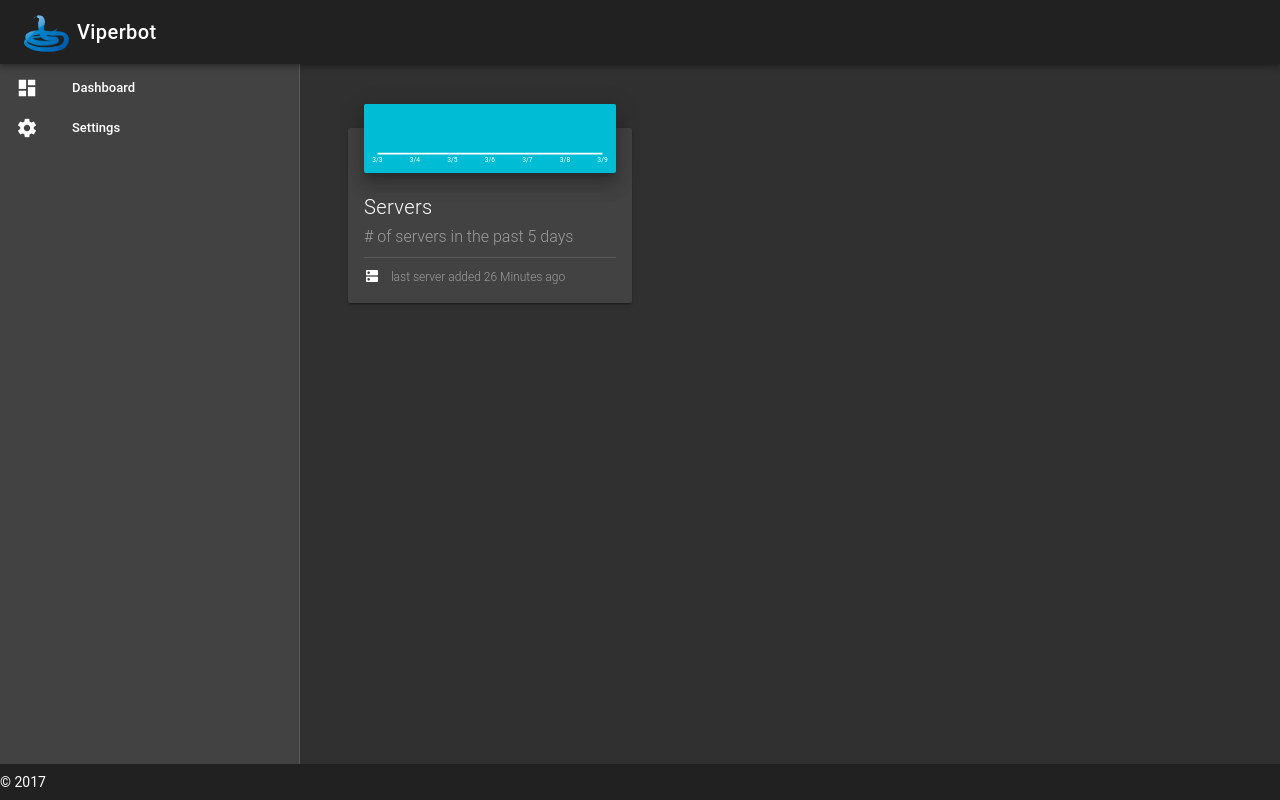
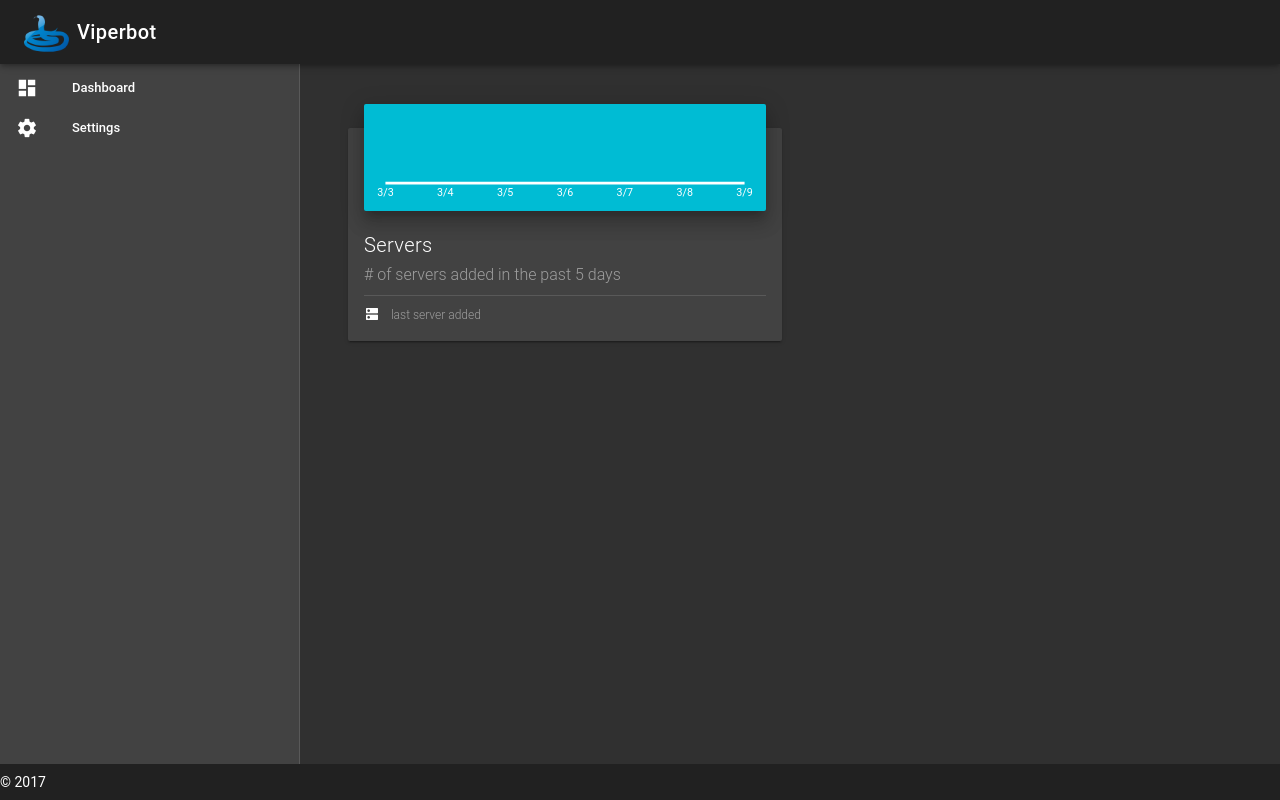
Before and after one commit to ServNX/ViperBot, a Vue app: page /dashboard in a window 1280 px wide. Built offline with nearby package versions, Linux system fonts and the light colour scheme; no server answers; sample sign-in values are in the browser's storage.

Commit message:
Add StatCard component

```diff
--- /dev/null
+++ b/src/components/StatCard.vue
@@ -0,0 +1,53 @@
+<template>
+  <v-card
+    class="mt-3 mx-auto"
+    max-width="600"
+  >
+    <v-sheet
+      class="v-sheet--offset mx-auto"
+      :color="color"
+      elevation="12"
+      max-width="calc(100% - 32px)"
+    >
+      <v-sparkline
+        :labels="labels"
+        :value="values"
+        color="white"
+        line-width="2"
+        padding="16"
+      ></v-sparkline>
+    </v-sheet>
+
+    <v-card-text class="pt-0">
+      <div class="title font-weight-light mb-2">{{title}}</div>
+      <div class="subheading font-weight-light grey--text">
+        {{desc}}
+      </div>
+      <v-divider class="my-2"></v-divider>
+      <slot name="footer"></slot>
+    </v-card-text>
+  </v-card>
+</template>
+
+<style lang="scss" scoped>
+  .v-sheet--offset {
+    top: -24px;
+    position: relative;
+  }
+</style>
+
+<script>
+  export default {
+    name: 'stat-card',
+    props: {
+      labels: {type: Array, required: true},
+      values: {type: Array, required: true},
+      color: {type: String, default: 'cyan'},
+      title: String,
+      desc: String,
+    },
+    data() {
+      return {};
+    },
+  };
+</script>
--- a/src/components/Statistics.vue
+++ b/src/components/Statistics.vue
@@ -2,50 +2,29 @@
   <v-container grid-list-lg>
     <v-layout wrap>
 
-      <v-flex xs4>
-        <v-card
-          class="mt-3 mx-auto"
-          max-width="400"
+      <v-flex xs6>
+        <StatCard
+          :labels="servers.labels"
+          :values="servers.values"
+          title="Servers"
+          desc="# of servers added in the past 5 days"
         >
-          <v-sheet
-            class="v-sheet--offset mx-auto"
-            color="cyan"
-            elevation="12"
-            max-width="calc(100% - 32px)"
-          >
-            <v-sparkline
-              :labels="servers.labels"
-              :value="servers.values"
-              color="white"
-              line-width="2"
-              padding="16"
-            ></v-sparkline>
-          </v-sheet>
-
-          <v-card-text class="pt-0">
-            <div class="title font-weight-light mb-2">Servers</div>
-            <div class="subheading font-weight-light grey--text">
-              # of servers in the past 5 days
-            </div>
-            <v-divider class="my-2"></v-divider>
-            <v-icon
-              class="mr-2"
-              small
-            >
+          <div slot="footer">
+            <v-icon class="mr-2" small>
               dns
             </v-icon>
             <span class="caption grey--text font-weight-light">
-              last server added {{servers.last}} ago
+              last server added {{servers.last}}
             </span>
-          </v-card-text>
-        </v-card>
+          </div>
+        </StatCard>
       </v-flex>
 
-      <v-flex xs4>
+      <v-flex xs6>
 
       </v-flex>
 
-      <v-flex xs4>
+      <v-flex xs12>
 
       </v-flex>
 
@@ -53,16 +32,26 @@
   </v-container>
 </template>
 
+<style lang="scss" scoped>
+
+</style>
+
 <script>
+  import moment from 'moment';
+  import StatCard from '@/components/StatCard';
+
   export default {
     name: 'statistics',
+    components: {
+      StatCard,
+    },
     data () {
       return {
         token: '',
         servers: {
           labels: ['3/3', '3/4', '3/5', '3/6', '3/7', '3/8', '3/9'],
           values: [0, 0, 0, 0, 0, 0, 0],
-          last: '26 Minutes',
+          last: '',
         },
       };
     },
@@ -73,7 +62,7 @@
             token: this.token,
           },
         }).then(response => {
-          response.data.forEach(server => {
+          response.data.groups.forEach(server => {
             const createdAt = new Date(server.created_at);
             const label = `${createdAt.getMonth() + 1}/${createdAt.getDate()}`;
 
@@ -86,6 +75,8 @@
             const values = this.servers.values;
             this.servers.values = values.slice(Math.max(values.length - 5, 1));
           });
+
+          this.servers.last = moment(response.data.last).utc(true).fromNow();
         }).catch(err => {
           if (err.response.status === 401) {
             window.location.replace('http://viper.servnx.com:3050/api/auth');
@@ -99,11 +90,3 @@
     },
   };
 </script>
-
-<!-- Add "scoped" attribute to limit CSS to this component only -->
-<style lang="scss" scoped>
-  .v-sheet--offset {
-    top: -24px;
-    position: relative;
-  }
-</style>
```
